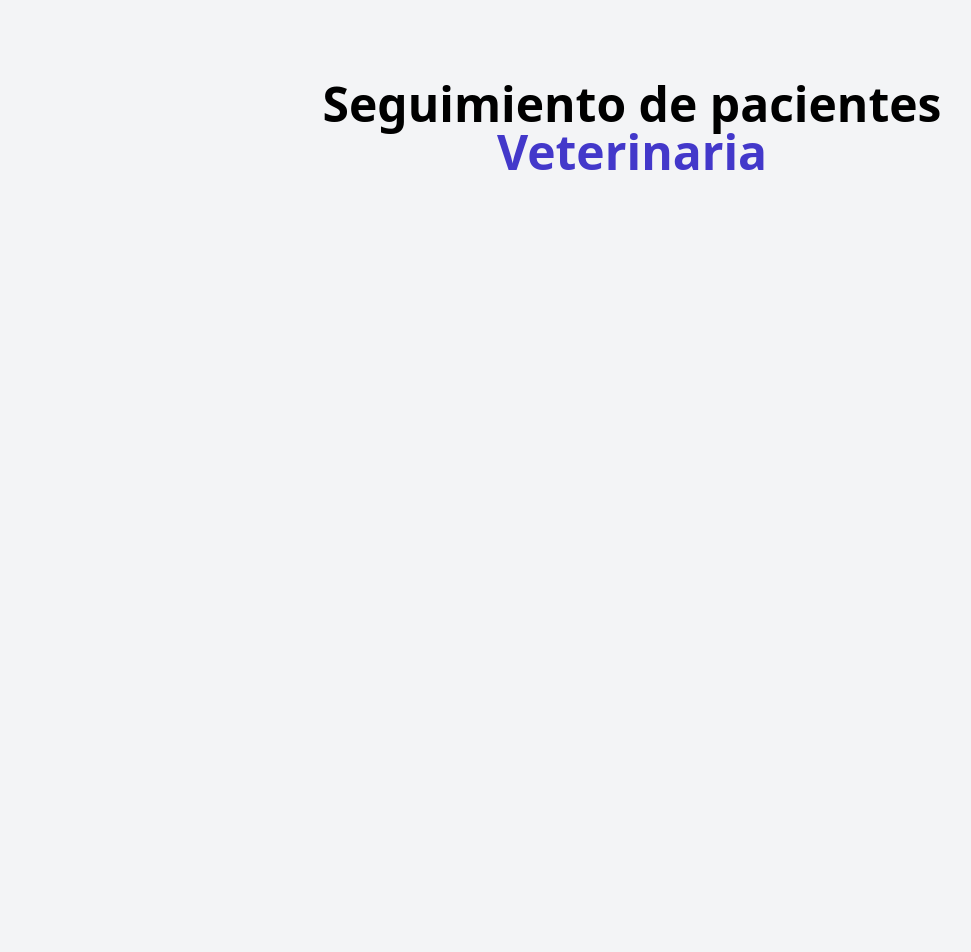
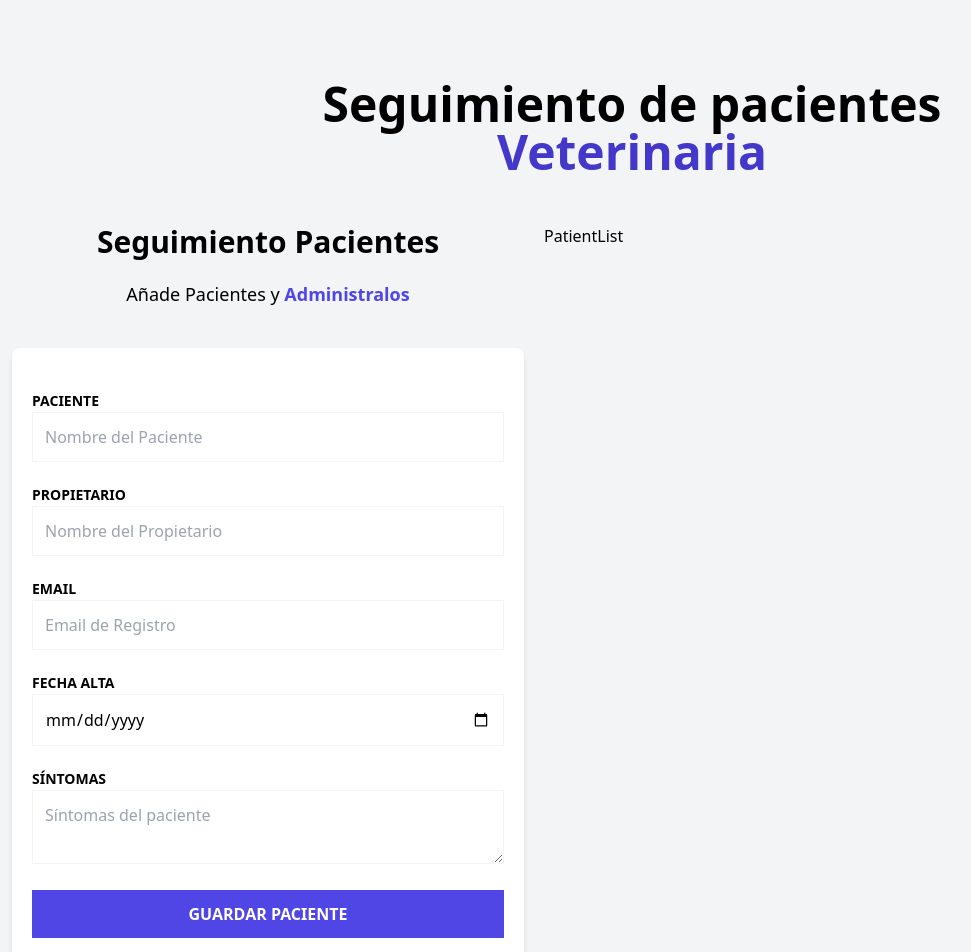
Before and after one commit to Ivanst84/pacientes-zustand, a React (Vite) app: page / in a window 1280 px wide. Shown: the top 952 px of the page, without its empty margins (8-979 px from the left). Before the commit the page ends 880 px from the top, so only its background shows below. Built offline with nearby package versions, Linux system fonts and the light colour scheme.

Commit message:
creacion de componentes Error.tsx, PatientForm.tsx,PatinentList  e implementacion de hook form

```diff
--- a/package.json
+++ b/package.json
@@ -11,7 +11,8 @@
   },
   "dependencies": {
     "react": "^18.2.0",
-    "react-dom": "^18.2.0"
+    "react-dom": "^18.2.0",
+    "react-hook-form": "^7.51.3"
   },
   "devDependencies": {
     "@types/react": "^18.2.66",
--- a/src/App.tsx
+++ b/src/App.tsx
@@ -1,3 +1,5 @@
+import PatientForm from "./components/PatientForm"
+import PatientList from "./components/PatientList"
 
 
 function App() {
@@ -12,7 +14,8 @@
 
    </h1>
    <div className="mt-12 md:flex">
-
+    <PatientForm />
+    <PatientList />
    </div>
     </div>
     </>
--- /dev/null
+++ b/src/components/Error.tsx
@@ -0,0 +1,12 @@
+import React from 'react'
+
+export default function Error({children}:{children:React.ReactNode}) {
+
+
+    return (
+        //mensaje de error
+    <p className='text-center my-4 bg-red-600 text-white font-bold p-3 uppercase text-sm' >
+        {children}
+    </p>
+  )
+}
--- /dev/null
+++ b/src/components/PatientForm.tsx
@@ -0,0 +1,149 @@
+
+import{useForm} from 'react-hook-form'
+import Error from './Error'
+import type{DraftPatient} from '../types'
+
+export default function PatientForm() {
+  const {register,handleSubmit,formState:{errors} }= useForm<DraftPatient>()
+  const registerPatient = (data:DraftPatient) => {
+  console.log(data)
+}
+    return (
+      <div className="md:w-1/2 lg:w-2/5 mx-5">
+          <h2 className="font-black text-3xl text-center">Seguimiento Pacientes</h2>
+
+          <p className="text-lg mt-5 text-center mb-10">
+              Añade Pacientes y {''}
+              <span className="text-indigo-600 font-bold">Administralos</span>
+          </p>
+
+          <form
+              className="bg-white shadow-md rounded-lg py-10 px-5 mb-10"
+              noValidate
+              onSubmit={handleSubmit(registerPatient)}
+          >
+                <div className="mb-5">
+                    <label htmlFor="name" className="text-sm uppercase font-bold">
+                        Paciente
+                    </label>
+                    <input
+                        id="name"
+                        className="w-full p-3  border border-gray-100"
+                        type="text"
+                        placeholder="Nombre del Paciente"
+                        {...register('name', {required:'Nombre Obligatorio',
+                        minLength:{value:2,
+                            message:'Nombre muy corto'},
+                        maxLength:{
+                            value:5,
+                            message:'Nombre muy largo'
+
+                        }
+                        })}
+                    />
+                    {errors.name && (
+
+                    <Error>
+                    {errors.name?.message as string }
+                    </Error>
+                    )}
+
+
+                </div>
+
+                <div className="mb-5">
+                  <label htmlFor="caretaker" className="text-sm uppercase font-bold">
+                      Propietario
+                  </label>
+                  <input
+                      id="caretaker"
+                      className="w-full p-3  border border-gray-100"
+                      type="text"
+                      placeholder="Nombre del Propietario"
+                      {...register('caretaker', {required:'Nombre del Propietario Obligatorio'})}
+                  />
+                     {errors.caretaker && (
+
+                    <Error>
+                    {errors.caretaker?.message as string }
+                    </Error>
+                    )}
+
+                </div>
+
+              <div className="mb-5">
+                <label htmlFor="email" className="text-sm uppercase font-bold">
+                    Email
+                </label>
+                <input
+                    id="email"
+                    className="w-full p-3  border border-gray-100"
+                    type="email"
+                    placeholder="Email de Registro"
+                    {...register('email', {required:'Email Obligatorio',
+                    pattern:{
+                        value:/^[a-zA-Z0-9._-]+@[a-zA-Z0-9.-]+\.[a-zA-Z]{2,6}$/,
+                        message:'Email no válido'
+                    }
+                    })}
+                />
+                  {errors.email && (
+
+                    <Error>
+                    {errors.email?.message as string }
+                    </Error>
+                    )}
+
+              </div>
+
+              <div className="mb-5">
+                  <label htmlFor="date" className="text-sm uppercase font-bold">
+                      Fecha Alta
+                  </label>
+                  <input
+                      id="date"
+                      className="w-full p-3  border border-gray-100"
+                      type="date"
+                      {...register('date', {required:'Fecha de Alta Obligatoria'
+
+                      })}
+                  />
+                    {errors.date && (
+
+                        <Error>
+                        {errors.date?.message as string }
+                        </Error>
+                        )}
+              </div>
+
+              <div className="mb-5">
+                  <label htmlFor="symptoms" className="text-sm uppercase font-bold">
+                  Síntomas
+                  </label>
+                  <textarea
+                      id="symptoms"
+                      className="w-full p-3  border border-gray-100"
+                      placeholder="Síntomas del paciente"
+                        {...register('symptoms', {required:'Síntomas Obligatorios'}
+
+                        )}
+                  />
+
+
+                    {errors.symptoms && (
+
+                        <Error>
+                        {errors.symptoms?.message as string }
+                        </Error>
+                        )}
+              </div>
+
+              <input
+                  type="submit"
+                  className="bg-indigo-600 w-full p-3 text-white uppercase font-bold hover:bg-indigo-700 cursor-pointer transition-colors"
+                  value='Guardar Paciente'
+              />
+          </form>
+      </div>
+    )
+  }
--- /dev/null
+++ b/src/components/PatientList.tsx
@@ -0,0 +1,8 @@
+
+export default function PatientList() {
+  return (
+    <div>
+      PatientList
+    </div>
+  )
+}
--- /dev/null
+++ b/src/types/index.ts
@@ -0,0 +1,15 @@
+export type Patient ={
+    id:string
+    name:string
+    caretaker:string
+    email:string
+    date:Date
+    symptoms:string
+}
+export type DraftPatient ={
+    name:string
+    caretaker:string
+    email:string
+    date:Date
+    symptoms:string
+}
```
Also changed, not shown: 1 other file (tests, documents, lock files or other folders).
